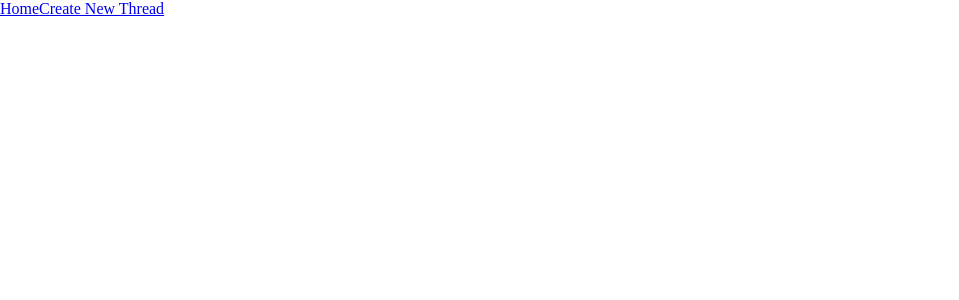
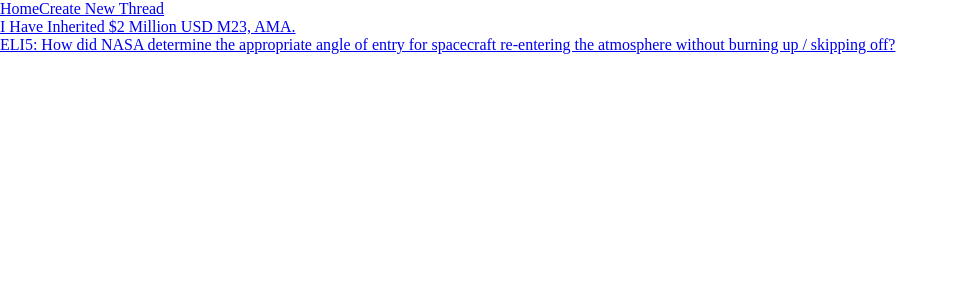
Before and after one commit to c4trisk/typescript-grupp, a React (Vite) app: page / in a window 1280 px wide. Shown: the top 300 px of the page, without its empty margins (0-959 px from the left). Built offline with nearby package versions, Linux system fonts and the light colour scheme.

Commit message:
adding threads to local storage

```diff
--- a/src/views/ThreadListView.tsx
+++ b/src/views/ThreadListView.tsx
@@ -5,14 +5,50 @@ import { Thread } from '../interfaces/Interfaces';
 // Lista över alla trådar
 const ThreadListView = () => {
 
+  const examplesArray: Thread[] = [
+    {
+      id: Math.floor(Math.random() * 10000) - 1,
+      title: 'I Have Inherited $2 Million USD M23, AMA.',
+      category: "QNA",
+      creationDate: new Date().toISOString(),
+      description: 'Im single, no kids, one brother who received the same amount. Money was inherited from our dad. Mom is not in the picture. AMA.',
+      creator: {
+        id: Math.floor(Math.random() * 10000) - 1,
+        name: 'User User',
+        userName: 'cmerebooraah'
+      },
+      comments: []
+    },
+    {
+      id: Math.floor(Math.random() * 10000) - 1,
+      title: 'ELI5: How did NASA determine the appropriate angle of entry for spacecraft re-entering the atmosphere without burning up / skipping off?',
+      category: "THREAD",
+      creationDate: new Date().toISOString(),
+      description: 'Seems like the US would have had to burn up a lot of capsules in order to figure this very small window between life and death. How did they do it?',
+      creator: {
+        id: Math.floor(Math.random() * 10000) - 1,
+        name: 'User User',
+        userName: 'JustAskn2022'
+      },
+      comments: []
+    }
+  ]
+
 
   const [threads, setThreads] = useState<Thread[]>([])
 
   useEffect(() => {
+
     const savedData = localStorage.getItem('formData');
+
     if (savedData) {
       setThreads(JSON.parse(savedData))
-      console.log(threads)
+    } else {
+      localStorage.setItem('formData', JSON.stringify(examplesArray))
+      const extraData = localStorage.getItem('formData')
+      if(extraData) {
+        setThreads(JSON.parse(extraData))
+      }
     }
 
   }, []);
```
